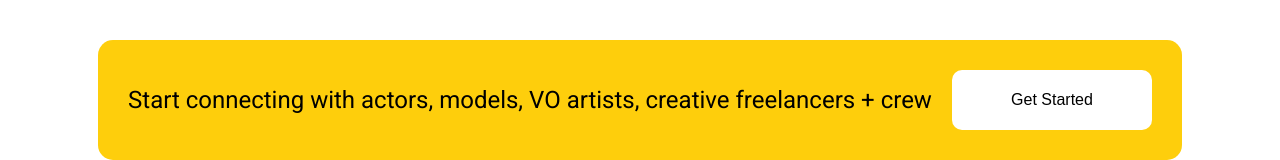
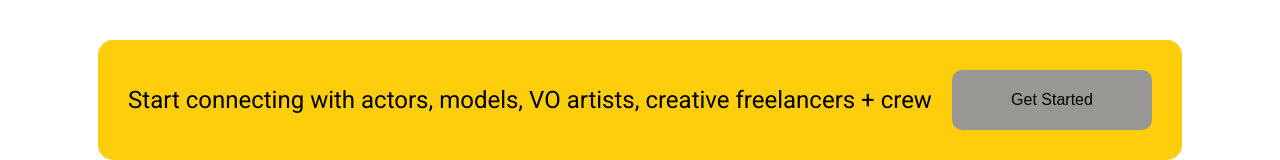
Before and after one commit to unat-pannu/Spotlight, a plain HTML site: page talent.html in a window 1280 px wide. In both pictures the pointer is over the button 1051 px from the left and 2082 px from the top of the page. Shown: the part 1982-2142 px from the top of the page. Drawn offline with nearby package versions, Linux system fonts and the light colour scheme; a web font is replaced by a local one.

Commit message:
Update styles.css

```diff
--- a/styles.css
+++ b/styles.css
@@ -622,6 +622,9 @@ footer {
     margin:auto;
     height:60px;
 }
+.connect #cast:hover{
+	background-color:#989793;
+}
 .timeline-container-left,.timeline-container-right,.timeline p, .timeline h6, .timeline h2, .timeline img{
 	animation:fade-in linear;
 	animation-timeline:view(700px 0px);
```
